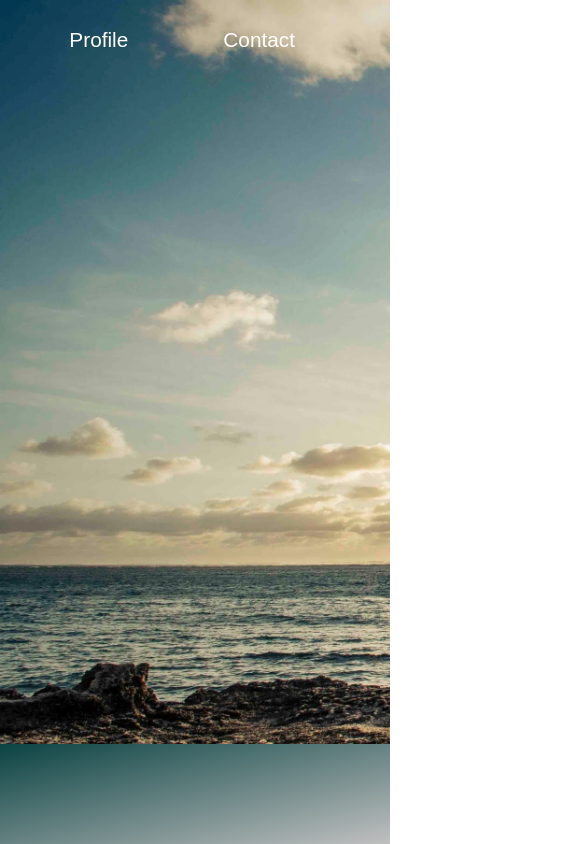
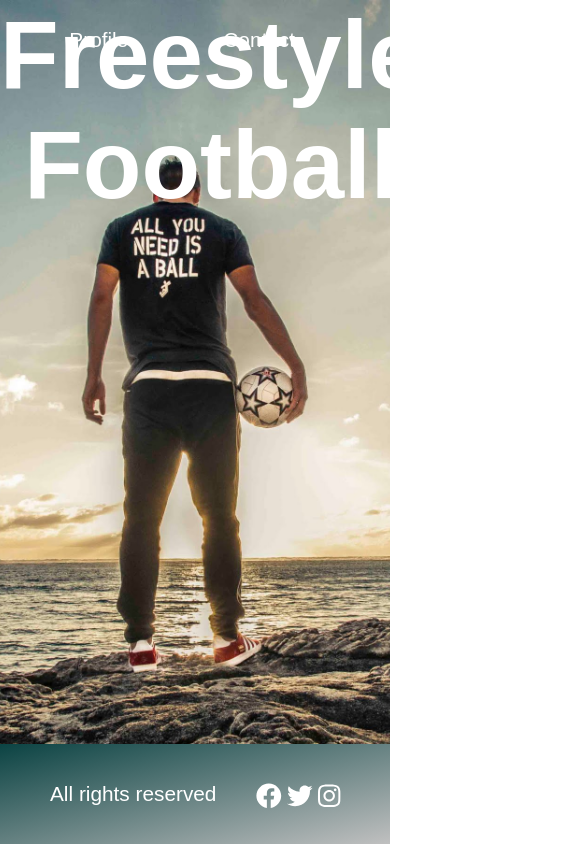
Before and after one commit to DragonLuxArt/Das2, a React (Create React App) app in the folder showcasepage/: page / in a window 390 px wide. Shown: the top 844 px of the page, 585 px wide, since content can reach past the window. Built offline with nearby package versions, Linux system fonts and the light colour scheme.

Commit message:
footer done responsive background image

```diff
--- a/showcasepage/src/App.js
+++ b/showcasepage/src/App.js
@@ -5,6 +5,11 @@ import Header from './components/Header/header';
 import Footer from './components/Footer/footer';
 import MainPage from './components/Pages/MainPage';
 import "./components/Style/output.css";
+import ReactDOM from 'react-dom';
+import { library } from '@fortawesome/fontawesome-svg-core';
+import { fab } from '@fortawesome/free-brands-svg-icons';
+import { faCheckSquare, faCoffee } from '@fortawesome/free-solid-svg-icons';
+library.add(fab, faCheckSquare, faCoffee)
 
 
 class App extends Component {
--- a/showcasepage/src/components/Footer/footer.js
+++ b/showcasepage/src/components/Footer/footer.js
@@ -1,4 +1,5 @@
 import React, { Component } from "react";
+import { FontAwesomeIcon } from "@fortawesome/react-fontawesome";
 import "../Style/output.css";
 
 class footer extends Component {
@@ -8,7 +9,17 @@ class footer extends Component {
         <footer>
           <div className="footContainer">
             <div>All rights reserved</div>
-            <div>ikonki</div>
+            <div className="icons">
+            <a href="#">
+              <FontAwesomeIcon icon={["fab", "facebook"]} />
+            </a>
+            <a href="#">
+              <FontAwesomeIcon icon={["fab", "twitter"]} />
+            </a>
+            <a href="#">
+              <FontAwesomeIcon icon={["fab", "instagram"]} />
+            </a>
+            </div>
           </div>
         </footer>
       </div>
--- a/showcasepage/src/components/Pages/MainPage.js
+++ b/showcasepage/src/components/Pages/MainPage.js
@@ -1,11 +1,12 @@
 import React, { Component } from "react";
-import {Link} from 'react-router-dom';
+import { Link } from "react-router-dom";
 
 class Main extends Component {
   render() {
     return (
-        <div className="mainPage">
-        </div>
+      <div className="mainPage">
+        <div className="titleMain">Freestyle Football</div>
+      </div>
     );
   }
 }
--- a/showcasepage/src/components/Style/input.sass
+++ b/showcasepage/src/components/Style/input.sass
@@ -29,13 +29,24 @@ footer
   color: white
   align-items: center
   .footContainer
-    padding: 0 0 0 120px
-    text-align: center
+    display: inline-flex
     div
-      display: inline-flex
-      padding:0 120px 0 305px
-      margin-left: 130px
       font-size: 1.3em
+      margin-left: 50px
+    .icons
+      position: absolute
+      right: 0
+      font-size: 1.6em
+      margin-right: 50px
+      a
+        text-decoration: none
+        color: white
+        margin-left: 5px
+      a:hover
+        color: black
+
+
+
 
 
 .App
@@ -43,6 +54,16 @@ footer
   background-image: url('../Content/images/freestyle_wallpaper.jpg')
   background-size: cover
   background-repeat: no-repeat
+  background-position: center
   min-height: 100vh
-  width: 100%
+  max-width: 100%
   //filter: blur(2px)
+  .titleMain
+    position: absolute
+    text-align: center
+    display: flexbox
+    color: white
+    font-family: "Poppins", sans-serif
+    font-weight: 600
+    font-size: 6em
+    text-align: center
--- a/showcasepage/src/components/Style/output.css
+++ b/showcasepage/src/components/Style/output.css
@@ -31,14 +31,25 @@ footer {
   align-items: center;
 }
 footer .footContainer {
-  padding: 0 0 0 120px;
-  text-align: center;
+  display: inline-flex;
 }
 footer .footContainer div {
-  display: inline-flex;
-  padding: 0 120px 0 305px;
-  margin-left: 130px;
   font-size: 1.3em;
+  margin-left: 50px;
+}
+footer .footContainer .icons {
+  position: absolute;
+  right: 0;
+  font-size: 1.6em;
+  margin-right: 50px;
+}
+footer .footContainer .icons a {
+  text-decoration: none;
+  color: white;
+  margin-left: 5px;
+}
+footer .footContainer .icons a:hover {
+  color: black;
 }
 
 .App {
@@ -46,8 +57,19 @@ footer .footContainer div {
   background-image: url("../Content/images/freestyle_wallpaper.jpg");
   background-size: cover;
   background-repeat: no-repeat;
+  background-position: center;
   min-height: 100vh;
-  width: 100%;
+  max-width: 100%;
+}
+.App .titleMain {
+  position: absolute;
+  text-align: center;
+  display: flexbox;
+  color: white;
+  font-family: "Poppins", sans-serif;
+  font-weight: 600;
+  font-size: 6em;
+  text-align: center;
 }
 
 /*# sourceMappingURL=output.css.map */
```
Also changed, not shown: showcasepage/package.json (+8 -0 lines), 2 other files (tests, documents, lock files or other folders).
